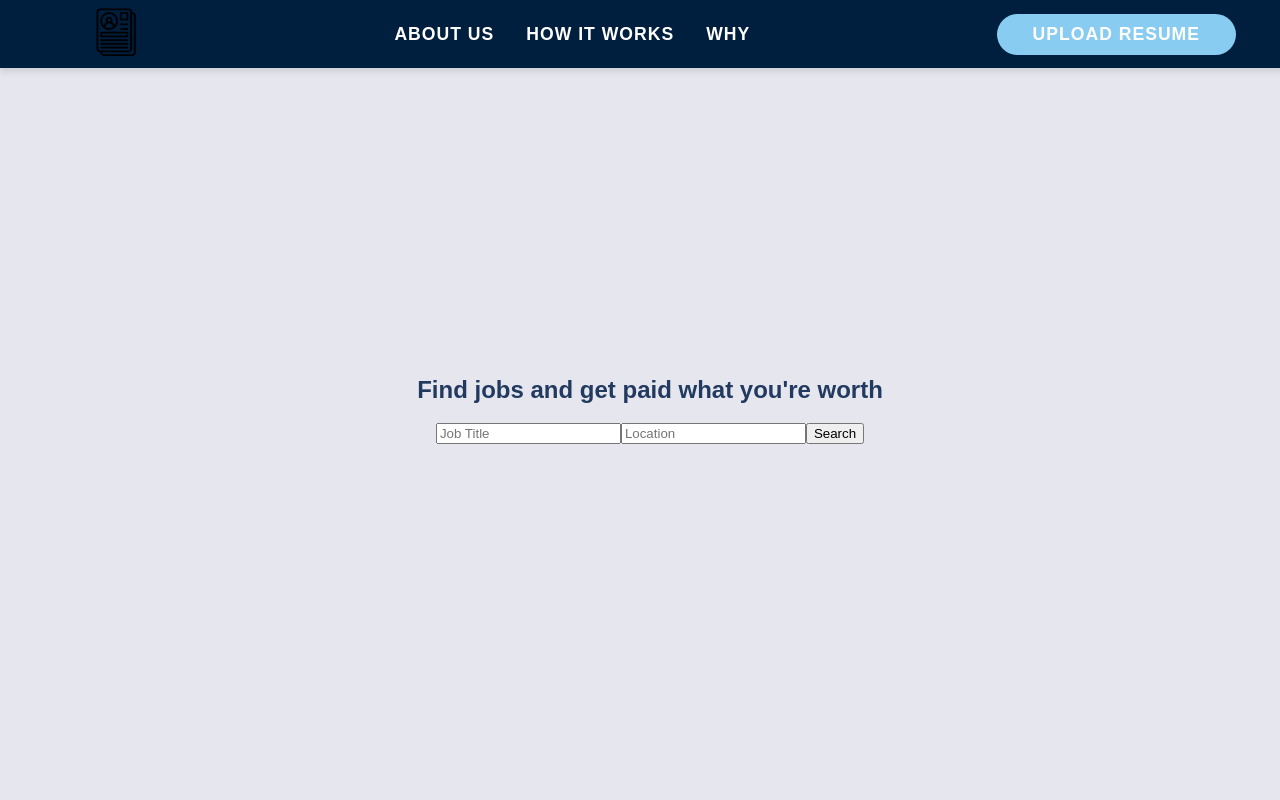
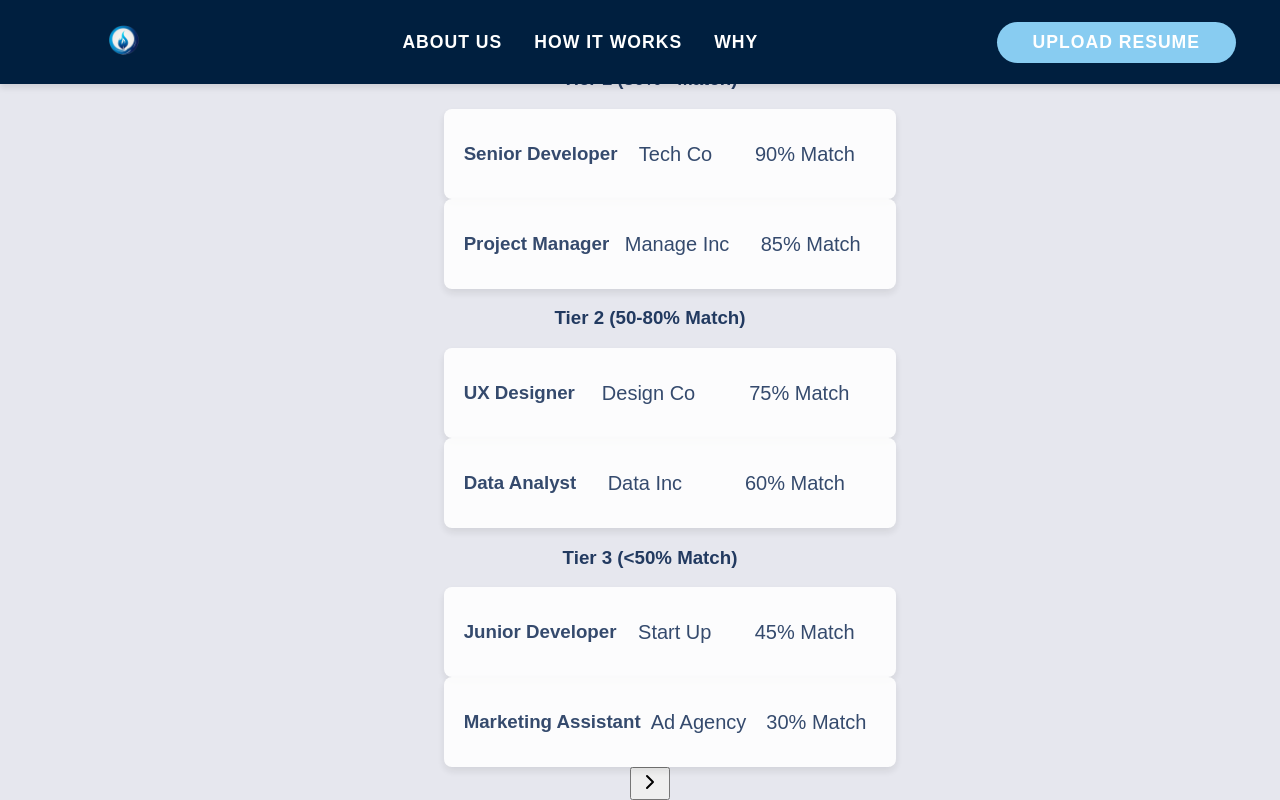
Before and after one commit to Shay350/Matches.io, a React (Create React App) app in the folder my-app/: page /job-options in a window 1280 px wide. Built offline with nearby package versions, Linux system fonts and the light colour scheme; a web font is replaced by a local one.

Commit message:
added logo, added job listing page for tier list

```diff
--- a/my-app/src/App.css
+++ b/my-app/src/App.css
@@ -105,6 +105,12 @@ p {
   color: #88CCF1; /* Gold hover effect */
 }
 
+#Logo {
+  height: 80px;
+  width: auto;
+}
+
+
 /* Button styling */
 .navbar-button, .button {
   background-color: #88CCF1; /* Purple background */
--- a/my-app/src/App.js
+++ b/my-app/src/App.js
@@ -3,9 +3,10 @@ import './App.css';
 import Navbar from './components/Navbar';
 import ShufflingDisplay from './components/ShufflingDisplay';
 import { BrowserRouter as Router, Routes, Route, useNavigate } from 'react-router-dom'; // Import useNavigate
-import { JobOptions } from './Pages/JobOptions';
+import JobOptions from './Pages/JobOptions'; // Import without curly braces
+
 import ResumeUpload from './Pages/ResumeUpload';
-import { JobListings } from './Pages/JobListings';
+// import { JobListings } from './Pages/JobListings';
 import About from './Pages/AboutUs';
 import ScrollingJobCards from './components/ScrollingJobCards'; // Import the new component
 
@@ -63,7 +64,7 @@ function App() {
           {/* Other routes */}
           <Route path="/job-options" element={<JobOptions />} />
           <Route path="/resume-upload" element={<ResumeUpload />} />
-          <Route path="/job-listings" element={<JobListings />} />
+          {/* <Route path="/job-listings" element={<JobListings />} /> */}
           <Route path="/about" element={<About />} />
         </Routes>
       </div>
--- a/my-app/src/Pages/JobListings.js
+++ b/my-app/src/Pages/JobListings.js
@@ -1,42 +1,80 @@
 import React, { useState, useEffect } from 'react';
+import { ChevronRight } from 'lucide-react';
 
 const JobListings = () => {
-  const [jobs, setJobs] = useState([]);
-  const [searchTerm, setSearchTerm] = useState('');
+  const [jobs, setJobs] = useState({
+    tier1: [],
+    tier2: [],
+    tier3: []
+  });
+  const [currentTier, setCurrentTier] = useState('tier1');
+  const [currentIndex, setCurrentIndex] = useState(0);
 
   useEffect(() => {
-    // Fetch job listings here
-    // For now, we'll use dummy data
-    setJobs([
-      { id: 1, title: 'Frontend Developer', company: 'Tech Co', location: 'Remote' },
-      { id: 2, title: 'UX Designer', company: 'Design Inc', location: 'New York' },
-      // Add more dummy jobs...
-    ]);
+    // Mock data - replace with actual API call
+    const mockJobs = {
+      tier1: [
+        { id: 1, title: 'Senior Developer', company: 'Tech Co', match: 90 },
+        { id: 2, title: 'Project Manager', company: 'Manage Inc', match: 85 },
+      ],
+      tier2: [
+        { id: 3, title: 'UX Designer', company: 'Design Co', match: 75 },
+        { id: 4, title: 'Data Analyst', company: 'Data Inc', match: 60 },
+      ],
+      tier3: [
+        { id: 5, title: 'Junior Developer', company: 'Start Up', match: 45 },
+        { id: 6, title: 'Marketing Assistant', company: 'Ad Agency', match: 30 },
+      ]
+    };
+    setJobs(mockJobs);
   }, []);
 
-  const filteredJobs = jobs.filter(job =>
-    job.title.toLowerCase().includes(searchTerm.toLowerCase())
+  const handleNextJob = () => {
+    const currentTierJobs = jobs[currentTier];
+    if (currentIndex < currentTierJobs.length - 1) {
+      setCurrentIndex(currentIndex + 1);
+    } else if (currentTier === 'tier1') {
+      setCurrentTier('tier2');
+      setCurrentIndex(0);
+    } else if (currentTier === 'tier2') {
+      setCurrentTier('tier3');
+      setCurrentIndex(0);
+    }
+  };
+
+  const renderJobCard = (job) => (
+    <div className="job-card p-4 border rounded-lg shadow-sm mb-4">
+      <h3 className="text-lg font-semibold">{job.title}</h3>
+      <p className="text-sm text-gray-600">{job.company}</p>
+      <p className="text-sm font-medium text-blue-600">{job.match}% Match</p>
+    </div>
   );
 
   return (
-    <div className="job-listings">
-      <h2>Get Paid Fairly</h2>
-      <input
-        type="text"
-        placeholder="Search jobs"
-        value={searchTerm}
-        onChange={(e) => setSearchTerm(e.target.value)}
-      />
-      <div className="job-list">
-        {filteredJobs.map(job => (
-          <div key={job.id} className="job-item">
-            <h3>{job.title}</h3>
-            <p>{job.company} - {job.location}</p>
-          </div>
-        ))}
+    <div className="tiered-job-listings p-4">
+      <h2 className="text-2xl font-bold mb-4">Roles 4 u :D</h2>
+      <div className="tiers flex">
+        <div className="tier flex-1 mr-2">
+          <h3 className="text-lg font-semibold mb-2">Tier 1 (80%+ Match)</h3>
+          {jobs.tier1.map(renderJobCard)}
+        </div>
+        <div className="tier flex-1 mx-2">
+          <h3 className="text-lg font-semibold mb-2">Tier 2 (50-80% Match)</h3>
+          {jobs.tier2.map(renderJobCard)}
+        </div>
+        <div className="tier flex-1 ml-2">
+          <h3 className="text-lg font-semibold mb-2">Tier 3 (&lt;50% Match)</h3>
+          {jobs.tier3.map(renderJobCard)}
+        </div>
       </div>
+      <button
+        onClick={handleNextJob}
+        className="fixed right-4 top-1/2 transform -translate-y-1/2 bg-blue-500 text-white p-2 rounded-full shadow-lg"
+      >
+        <ChevronRight size={24} />
+      </button>
     </div>
   );
 };
 
-export { JobListings };
+export default JobListings;
--- a/my-app/src/Pages/JobOptions.js
+++ b/my-app/src/Pages/JobOptions.js
@@ -1,35 +1,80 @@
-import React, { useState } from 'react';
+import React, { useState, useEffect } from 'react';
+import { ChevronRight } from 'lucide-react';
 
 const JobOptions = () => {
-  const [jobTitle, setJobTitle] = useState('');
-  const [location, setLocation] = useState('');
+  const [jobs, setJobs] = useState({
+    tier1: [],
+    tier2: [],
+    tier3: []
+  });
+  const [currentTier, setCurrentTier] = useState('tier1');
+  const [currentIndex, setCurrentIndex] = useState(0);
 
-  const handleSubmit = (e) => {
-    e.preventDefault();
-    // Handle form submission
-    console.log('Searching for:', jobTitle, 'in', location);
+  useEffect(() => {
+    // Mock data - replace with actual API call
+    const mockJobs = {
+      tier1: [
+        { id: 1, title: 'Senior Developer', company: 'Tech Co', match: 90 },
+        { id: 2, title: 'Project Manager', company: 'Manage Inc', match: 85 },
+      ],
+      tier2: [
+        { id: 3, title: 'UX Designer', company: 'Design Co', match: 75 },
+        { id: 4, title: 'Data Analyst', company: 'Data Inc', match: 60 },
+      ],
+      tier3: [
+        { id: 5, title: 'Junior Developer', company: 'Start Up', match: 45 },
+        { id: 6, title: 'Marketing Assistant', company: 'Ad Agency', match: 30 },
+      ]
+    };
+    setJobs(mockJobs);
+  }, []);
+
+  const handleNextJob = () => {
+    const currentTierJobs = jobs[currentTier];
+    if (currentIndex < currentTierJobs.length - 1) {
+      setCurrentIndex(currentIndex + 1);
+    } else if (currentTier === 'tier1') {
+      setCurrentTier('tier2');
+      setCurrentIndex(0);
+    } else if (currentTier === 'tier2') {
+      setCurrentTier('tier3');
+      setCurrentIndex(0);
+    }
   };
 
+  const renderJobCard = (job) => (
+    <div className="job-card p-4 border rounded-lg shadow-sm mb-4">
+      <h3 className="text-lg font-semibold">{job.title}</h3>
+      <p className="text-sm text-gray-600">{job.company}</p>
+      <p className="text-sm font-medium text-blue-600">{job.match}% Match</p>
+    </div>
+  );
+
   return (
-    <div className="job-options">
-      <h2>Find jobs and get paid what you're worth</h2>
-      <form onSubmit={handleSubmit}>
-        <input
-          type="text"
-          placeholder="Job Title"
-          value={jobTitle}
-          onChange={(e) => setJobTitle(e.target.value)}
-        />
-        <input
-          type="text"
-          placeholder="Location"
-          value={location}
-          onChange={(e) => setLocation(e.target.value)}
-        />
-        <button type="submit">Search</button>
-      </form>
+    <div className="job-options-container p-4">
+      <h2 className="text-2xl font-bold mb-4">Roles 4 U :D</h2>
+      <div className="tiers flex">
+        <div className="tier flex-1 mr-2">
+          <h3 className="text-lg font-semibold mb-2">Tier 1 (80%+ Match)</h3>
+          {jobs.tier1.map(renderJobCard)}
+        </div>
+        <div className="tier flex-1 mx-2">
+          <h3 className="text-lg font-semibold mb-2">Tier 2 (50-80% Match)</h3>
+          {jobs.tier2.map(renderJobCard)}
+        </div>
+        <div className="tier flex-1 ml-2">
+          <h3 className="text-lg font-semibold mb-2">Tier 3 (&lt;50% Match)</h3>
+          {jobs.tier3.map(renderJobCard)}
+        </div>
+      </div>
+      <button
+        onClick={handleNextJob}
+        className="fixed right-4 top-1/2 transform -translate-y-1/2 bg-blue-500 text-white p-2 rounded-full shadow-lg"
+      >
+        <ChevronRight size={24} />
+      </button>
     </div>
   );
 };
 
-export { JobOptions };
+export default JobOptions;
--- a/my-app/src/components/Navbar.js
+++ b/my-app/src/components/Navbar.js
@@ -1,15 +1,15 @@
 import React from 'react';
 import { Link } from 'react-router-dom';
-import logo from './logo.png'; // Ensure this path is correct
+import logo from './matcheslogo.png'; // Ensure this path is correct
 
 const Navbar = () => {
   return (
     <div className="navbar-container">
       <nav className="flex justify-between items-center w-full p-4">
         {/* Left side: Logo */}
-        <div className="flex items-center">
+        <div id = "Logo-Container" className="flex items-center">
           <a href="http://localhost:3000/">
-            <img id="Logo" src={logo} alt="CareersIO Logo" className="h-12" />
+          <img id="Logo" src={logo} alt="CareersIO Logo" className="h-8" />
           </a>
         </div>
 
```
Also changed, not shown: my-app/src/components/logo.png (deleted), my-app/src/components/matcheslogo.png (added).
